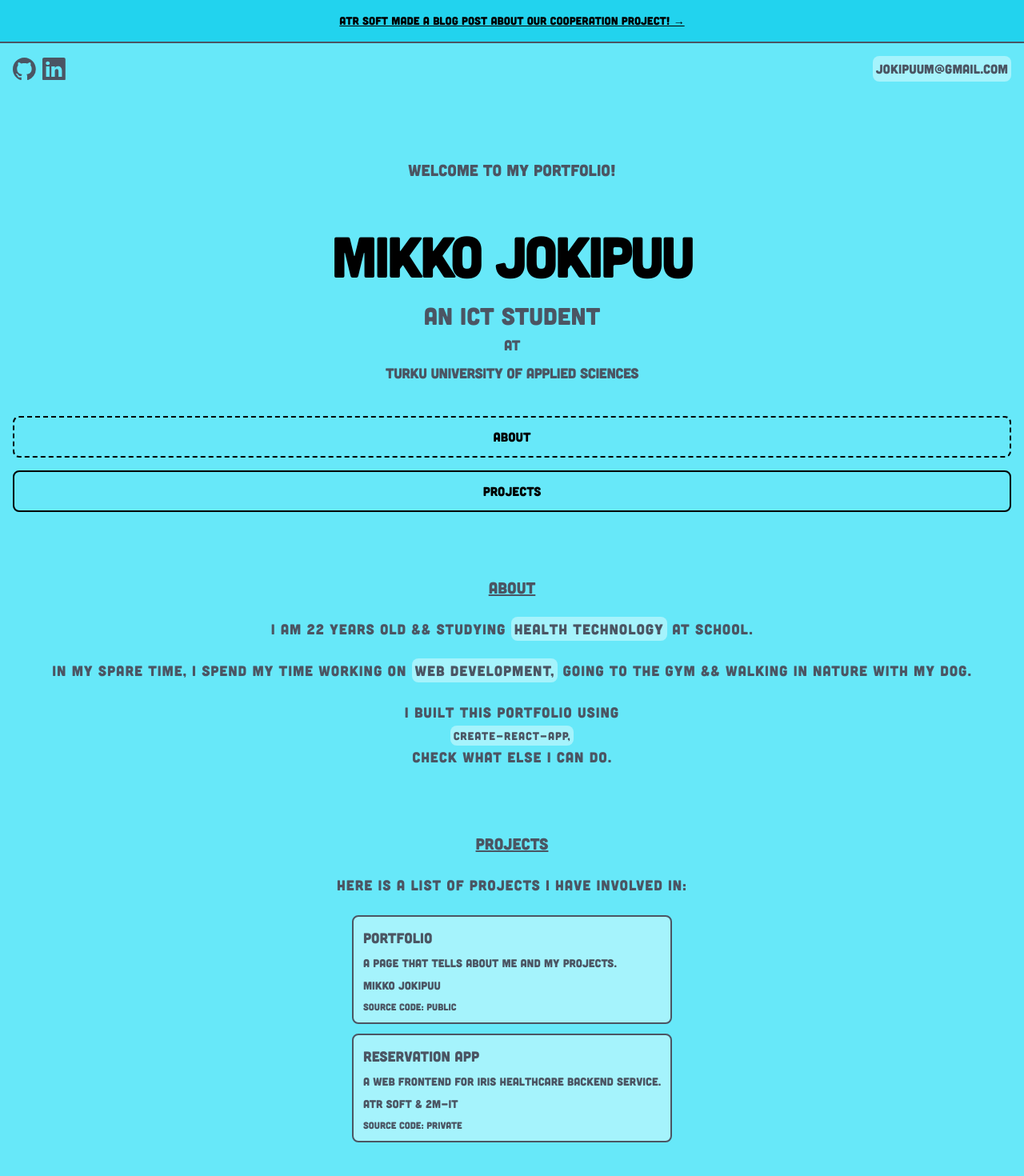
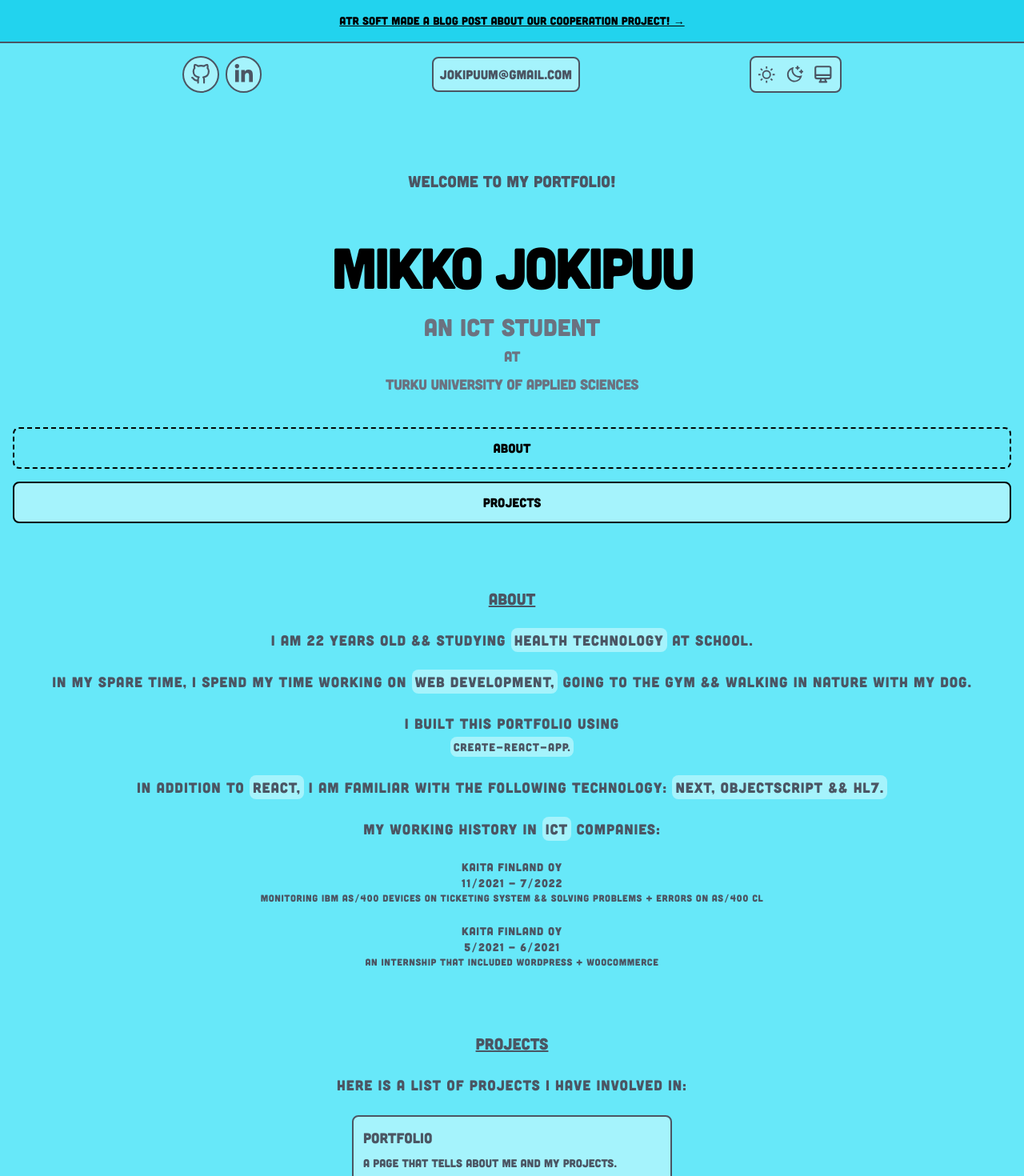
Before and after one commit to mikkoaukusti/portfolio, a React (Create React App) app: page / in a window 1280 px wide. Shown: the top 1470 px of the page at 80% size. Built offline with nearby package versions, Linux system fonts and the light colour scheme.

Commit message:
Focusing on the header

```diff
--- a/package.json
+++ b/package.json
@@ -6,6 +6,7 @@
     "@testing-library/jest-dom": "^5.16.5",
     "@testing-library/react": "^13.4.0",
     "@testing-library/user-event": "^13.5.0",
+    "aos": "^2.3.4",
     "react": "^18.2.0",
     "react-dom": "^18.2.0",
     "react-scripts": "5.0.1",
--- a/src/App.js
+++ b/src/App.js
@@ -1,23 +1,45 @@
-import Header from "./components/Header";
+import Header from "./components/Navigation/Header";
 import About from "./components/About";
 import Projects from "./components/Projects";
 import Attention from "./components/Attention";
+import AOS from "aos";
+import "aos/dist/aos.css";
+import { useEffect } from "react";
 
 function App() {
+  useEffect(() => {
+    AOS.init({ once: true });
+  }, []);
+
   return (
-    <div className="h-screen font-cubano bg-cyan-300">
+    <div className="h-screen font-cubano">
       <Attention />
       <Header />
       <main className="px-4 pt-20 bg-cyan-300">
         <div className="flex flex-col items-center justify-center">
-          <span className="text-xl text-gray-600">
+          <span
+            className="text-xl text-gray-600"
+            data-aos="fade-right"
+            data-aos-easing="ease-in-sine"
+            data-aos-duration="1000"
+          >
             Welcome to my portfolio!
           </span>
           <div className="flex flex-col items-center justify-center">
-            <h1 className="tracking-tighter text-center pt-14 text-7xl">
+            <h1
+              className="tracking-tighter text-center pt-14 text-7xl"
+              data-aos="fade-right"
+              data-aos-easing="ease-in-sine"
+              data-aos-duration="3000"
+            >
               Mikko Jokipuu
             </h1>
-            <p className="pt-6 text-3xl leading-8 text-center text-gray-600">
+            <p
+              className="pt-6 text-3xl leading-8 text-center text-gray-500"
+              data-aos="fade-right"
+              data-aos-easing="ease-in-sine"
+              data-aos-duration="3000"
+            >
               An ICT student <br />{" "}
               <span className="text-lg tracking-tight">at</span> <br />
               <span className="text-lg tracking-tight">
@@ -29,7 +51,7 @@ function App() {
             <button className="w-full p-3 border-2 border-black border-dashed rounded-lg">
               About
             </button>
-            <button className="w-full p-3 border-2 border-black rounded-lg">
+            <button className="w-full p-3 border-2 border-black rounded-lg bg-cyan-200">
               Projects
             </button>
           </div>
@@ -38,7 +60,7 @@ function App() {
       <About />
       <Projects />
       <footer className="px-4 pt-20 bg-cyan-300">
-        <p className="text-center text-gray-600">&copy; - Mikko Jokipuu</p>
+        <p className="text-center text-gray-600">2022 - Mikko Jokipuu</p>
       </footer>
     </div>
   );
--- a/src/components/About.js
+++ b/src/components/About.js
@@ -1,10 +1,20 @@
 function About() {
   return (
     <section className="px-4 pt-20 bg-cyan-300">
-      <div className="flex flex-col items-center justify-center">
+      <div
+        className="flex flex-col items-center justify-center"
+        data-aos="fade-rigth"
+        data-aos-easing="ease-in-sine"
+        data-aos-duration="1000"
+      >
         <span className="text-xl text-gray-600 underline">About</span>
       </div>
-      <div className="flex flex-col items-center justify-center">
+      <div
+        className="flex flex-col items-center justify-center"
+        data-aos="fade-rigth"
+        data-aos-easing="ease-in-sine"
+        data-aos-duration="3000"
+      >
         <p className="pt-6 text-lg tracking-wider text-center text-gray-600">
           I am 22 years old && studying{" "}
           <span className="p-1 rounded-lg bg-cyan-200">health technology</span>{" "}
@@ -18,10 +28,46 @@ function About() {
         <p className="pt-6 text-lg tracking-wider text-center text-gray-600">
           I built this portfolio using <br />
           <span className="p-1 text-sm rounded-lg bg-cyan-200">
-            create-react-app, <br />
+            create-react-app. <br />
           </span>
-          check what else I can do.
         </p>
+        <p className="pt-6 text-lg tracking-wider text-center text-gray-600">
+          In addition to{" "}
+          <span className="p-1 rounded-lg bg-cyan-200">React,</span> I am
+          familiar with the following technology:{" "}
+          <span className="p-1 rounded-lg bg-cyan-200">
+            Next, ObjectScript && HL7.
+          </span>
+        </p>
+      </div>
+      <div
+        data-aos="fade-rigth"
+        data-aos-easing="ease-in-sine"
+        data-aos-duration="3000"
+      >
+        <p className="pt-6 text-lg tracking-wider text-center text-gray-600">
+          My working history in{" "}
+          <span className="p-1 rounded-lg bg-cyan-200">ICT</span> companies:
+        </p>
+        <div>
+          <p className="pt-6 text-sm tracking-wider text-center text-gray-600">
+            Kaita Finland Oy
+            <br /> 11/2021 - 7/2022
+          </p>
+          <p className="text-xs tracking-wider text-center text-gray-600">
+            Monitoring IBM AS/400 devices on ticketing system && solving
+            problems + errors on AS/400 CL
+          </p>
+        </div>
+        <div>
+          <p className="pt-6 text-sm tracking-wider text-center text-gray-600">
+            Kaita Finland Oy
+            <br /> 5/2021 - 6/2021
+          </p>
+          <p className="text-xs tracking-wider text-center text-gray-600">
+            An internship that included WordPress + WooCommerce
+          </p>
+        </div>
       </div>
     </section>
   );
--- a/src/components/Header.js
+++ /dev/null
@@ -1,39 +0,0 @@
-function Header() {
-  return (
-    <header className="p-4">
-      <nav className="flex items-center justify-between">
-        <div className="flex items-center gap-x-2">
-          <a href="/">
-            <svg
-              className="stroke-0 fill-gray-600"
-              viewBox="0 0 16 16"
-              height="1.8rem"
-              width="1.8rem"
-              xmlns="http://www.w3.org/2000/svg"
-            >
-              <path d="M8 0C3.58 0 0 3.58 0 8c0 3.54 2.29 6.53 5.47 7.59.4.07.55-.17.55-.38 0-.19-.01-.82-.01-1.49-2.01.37-2.53-.49-2.69-.94-.09-.23-.48-.94-.82-1.13-.28-.15-.68-.52-.01-.53.63-.01 1.08.58 1.23.82.72 1.21 1.87.87 2.33.66.07-.52.28-.87.51-1.07-1.78-.2-3.64-.89-3.64-3.95 0-.87.31-1.59.82-2.15-.08-.2-.36-1.02.08-2.12 0 0 .67-.21 2.2.82.64-.18 1.32-.27 2-.27.68 0 1.36.09 2 .27 1.53-1.04 2.2-.82 2.2-.82.44 1.1.16 1.92.08 2.12.51.56.82 1.27.82 2.15 0 3.07-1.87 3.75-3.65 3.95.29.25.54.73.54 1.48 0 1.07-.01 1.93-.01 2.2 0 .21.15.46.55.38A8.012 8.012 0 0 0 16 8c0-4.42-3.58-8-8-8z"></path>
-            </svg>
-          </a>
-          <a href="/">
-            <svg
-              className="stroke-0 fill-gray-600"
-              viewBox="0 0 16 16"
-              height="1.8rem"
-              width="1.8rem"
-              xmlns="http://www.w3.org/2000/svg"
-            >
-              <path d="M0 1.146C0 .513.526 0 1.175 0h13.65C15.474 0 16 .513 16 1.146v13.708c0 .633-.526 1.146-1.175 1.146H1.175C.526 16 0 15.487 0 14.854V1.146zm4.943 12.248V6.169H2.542v7.225h2.401zm-1.2-8.212c.837 0 1.358-.554 1.358-1.248-.015-.709-.52-1.248-1.342-1.248-.822 0-1.359.54-1.359 1.248 0 .694.521 1.248 1.327 1.248h.016zm4.908 8.212V9.359c0-.216.016-.432.08-.586.173-.431.568-.878 1.232-.878.869 0 1.216.662 1.216 1.634v3.865h2.401V9.25c0-2.22-1.184-3.252-2.764-3.252-1.274 0-1.845.7-2.165 1.193v.025h-.016a5.54 5.54 0 0 1 .016-.025V6.169h-2.4c.03.678 0 7.225 0 7.225h2.4z"></path>
-            </svg>
-          </a>
-        </div>
-        <div>
-          <button className="p-1 text-gray-600 rounded-lg bg-cyan-200">
-            jokipuum@gmail.com
-          </button>
-        </div>
-      </nav>
-    </header>
-  );
-}
-
-export default Header;
--- /dev/null
+++ b/src/components/Navigation/Header.jsx
@@ -0,0 +1,62 @@
+import ThemeSwitcher from "./ThemeSwitcher";
+
+function Header() {
+  return (
+    <header className="w-full p-4 bg-cyan-300">
+      <nav className="flex items-center justify-evenly">
+        <div className="items-center hidden gap-x-2 sm:flex">
+          <a
+            href="/"
+            className="p-2 transition duration-150 ease-in-out border-2 border-gray-600 rounded-full bg-cyan-200 hover:-translate-y-1 hover:scale-110"
+          >
+            <svg
+              className="stroke-2 stroke-gray-600 fill-none"
+              viewBox="0 0 24 24"
+              strokeLinecap="round"
+              strokeLinejoin="round"
+              height="1.6rem"
+              width="1.6rem"
+              xmlns="http://www.w3.org/2000/svg"
+            >
+              <path d="M9 19c-5 1.5-5-2.5-7-3m14 6v-3.87a3.37 3.37 0 0 0-.94-2.61c3.14-.35 6.44-1.54 6.44-7A5.44 5.44 0 0 0 20 4.77 5.07 5.07 0 0 0 19.91 1S18.73.65 16 2.48a13.38 13.38 0 0 0-7 0C6.27.65 5.09 1 5.09 1A5.07 5.07 0 0 0 5 4.77a5.44 5.44 0 0 0-1.5 3.78c0 5.42 3.3 6.61 6.44 7A3.37 3.37 0 0 0 9 18.13V22"></path>
+            </svg>
+          </a>
+          <a
+            href="/"
+            className="p-2 transition duration-150 ease-in-out border-2 border-gray-600 rounded-full bg-cyan-200 hover:-translate-y-1 hover:scale-110"
+          >
+            <svg
+              className="stroke-0 fill-gray-600"
+              viewBox="0 0 448 512"
+              height="1.6rem"
+              width="1.6rem"
+              xmlns="http://www.w3.org/2000/svg"
+            >
+              <path d="M100.28 448H7.4V148.9h92.88zM53.79 108.1C24.09 108.1 0 83.5 0 53.8a53.79 53.79 0 0 1 107.58 0c0 29.7-24.1 54.3-53.79 54.3zM447.9 448h-92.68V302.4c0-34.7-.7-79.2-48.29-79.2-48.29 0-55.69 37.7-55.69 76.7V448h-92.78V148.9h89.08v40.8h1.3c12.4-23.5 42.69-48.3 87.88-48.3 94 0 111.28 61.9 111.28 142.3V448z"></path>
+            </svg>
+          </a>
+        </div>
+        <div className="flex items-center">
+          <button className="p-2 text-gray-600 transition duration-150 ease-in-out border-2 border-gray-600 rounded-lg bg-cyan-200 hover:-translate-y-1 hover:scale-110">
+            jokipuum@gmail.com
+          </button>
+        </div>
+        <ThemeSwitcher />
+        <div className="flex items-center p-2 border-2 border-gray-600 rounded-lg cursor-pointer bg-cyan-200 sm:hidden">
+          <svg
+            // onClick -> open menu
+            className="stroke-0 fill-gray-600"
+            viewBox="0 0 24 24"
+            height="1.6rem"
+            width="1.6rem"
+            xmlns="http://www.w3.org/2000/svg"
+          >
+            <path d="M4 11h12v2H4zm0-5h16v2H4zm0 12h7.235v-2H4z"></path>
+          </svg>
+        </div>
+      </nav>
+    </header>
+  );
+}
+
+export default Header;
--- /dev/null
+++ b/src/components/Navigation/MobileMenu.jsx
@@ -0,0 +1,5 @@
+function MobileMenu() {
+  return <div></div>;
+}
+
+export default MobileMenu;
--- /dev/null
+++ b/src/components/Navigation/ThemeSwitcher.jsx
@@ -0,0 +1,56 @@
+function ThemeSwitcher() {
+  return (
+    <div className="items-center hidden p-2 border-2 border-gray-600 rounded-lg gap-x-3 bg-cyan-200 sm:flex">
+      <div className="cursor-pointer">
+        <svg
+          className="stroke-0 fill-gray-600 hover:fill-orange-400"
+          viewBox="0 0 24 24"
+          height="1.4rem"
+          width="1.4rem"
+          xmlns="http://www.w3.org/2000/svg"
+        >
+          <g>
+            <path fill="none" d="M0 0h24v24H0z"></path>
+            <path
+              fillRule="nonzero"
+              d="M12 18a6 6 0 1 1 0-12 6 6 0 0 1 0 12zm0-2a4 4 0 1 0 0-8 4 4 0 0 0 0 8zM11 1h2v3h-2V1zm0 19h2v3h-2v-3zM3.515 4.929l1.414-1.414L7.05 5.636 5.636 7.05 3.515 4.93zM16.95 18.364l1.414-1.414 2.121 2.121-1.414 1.414-2.121-2.121zm2.121-14.85l1.414 1.415-2.121 2.121-1.414-1.414 2.121-2.121zM5.636 16.95l1.414 1.414-2.121 2.121-1.414-1.414 2.121-2.121zM23 11v2h-3v-2h3zM4 11v2H1v-2h3z"
+            ></path>
+          </g>
+        </svg>
+      </div>
+      <div className="cursor-pointer">
+        <svg
+          className="stroke-0 fill-gray-600 hover:fill-purple-600"
+          viewBox="0 0 24 24"
+          height="1.4rem"
+          width="1.4rem"
+          xmlns="http://www.w3.org/2000/svg"
+        >
+          <g>
+            <path fill="none" d="M0 0h24v24H0z"></path>
+            <path
+              fillRule="nonzero"
+              d="M10 6a8 8 0 0 0 11.955 6.956C21.474 18.03 17.2 22 12 22 6.477 22 2 17.523 2 12c0-5.2 3.97-9.474 9.044-9.955A7.963 7.963 0 0 0 10 6zm-6 6a8 8 0 0 0 8 8 8.006 8.006 0 0 0 6.957-4.045c-.316.03-.636.045-.957.045-5.523 0-10-4.477-10-10 0-.321.015-.64.045-.957A8.006 8.006 0 0 0 4 12zm14.164-9.709L19 2.5v1l-.836.209a2 2 0 0 0-1.455 1.455L16.5 6h-1l-.209-.836a2 2 0 0 0-1.455-1.455L13 3.5v-1l.836-.209A2 2 0 0 0 15.29.836L15.5 0h1l.209.836a2 2 0 0 0 1.455 1.455zm5 5L24 7.5v1l-.836.209a2 2 0 0 0-1.455 1.455L21.5 11h-1l-.209-.836a2 2 0 0 0-1.455-1.455L18 8.5v-1l.836-.209a2 2 0 0 0 1.455-1.455L20.5 5h1l.209.836a2 2 0 0 0 1.455 1.455z"
+            ></path>
+          </g>
+        </svg>
+      </div>
+      <div className="cursor-pointer">
+        <svg
+          className="stroke-2 fill-none stroke-gray-600 hover:stroke-green-400"
+          viewBox="0 0 24 24"
+          height="1.6rem"
+          width="1.6rem"
+          xmlns="http://www.w3.org/2000/svg"
+        >
+          <path
+            strokeLinecap="round"
+            strokeLinejoin="round"
+            d="M9.75 17L9 20l-1 1h8l-1-1-.75-3M3 13h18M5 17h14a2 2 0 002-2V5a2 2 0 00-2-2H5a2 2 0 00-2 2v10a2 2 0 002 2z"
+          ></path>
+        </svg>
+      </div>
+    </div>
+  );
+}
+export default ThemeSwitcher;
--- a/src/components/Projects.js
+++ b/src/components/Projects.js
@@ -16,7 +16,7 @@ function Projects() {
               return (
                 <div
                   key={project.id}
-                  className="p-3 border-2 border-gray-600 rounded-lg bg-cyan-200"
+                  className="p-3 transition duration-150 ease-in-out border-2 border-gray-600 rounded-lg cursor-pointer bg-cyan-200 hover:-translate-y-1 hover:scale-110"
                 >
                   <p className="text-lg text-gray-600">{project.name}</p>
                   <p className="pt-2 text-sm text-gray-600">
--- a/src/index.css
+++ b/src/index.css
@@ -11,7 +11,7 @@
 
   /* SCROLLBAR: Colors */
   :root {
-    --primary: #4b5563;
+    --primary: #d3ffbb;
     --secondary: #9ca3af;
   }
 
@@ -23,7 +23,7 @@
 
   /* SCROLLBAR: Chrome, Edge, and Safari */
   *::-webkit-scrollbar {
-    width: 12px;
+    width: 10px;
   }
 
   *::-webkit-scrollbar-track {
@@ -34,6 +34,6 @@
   *::-webkit-scrollbar-thumb {
     background-color: var(--secondary);
     border-radius: 14px;
-    border: 3px solid var(--primary);
+    border: 3px solid var(--secondary);
   }
 }
```
Also changed, not shown: 1 other file (tests, documents, lock files or other folders).
